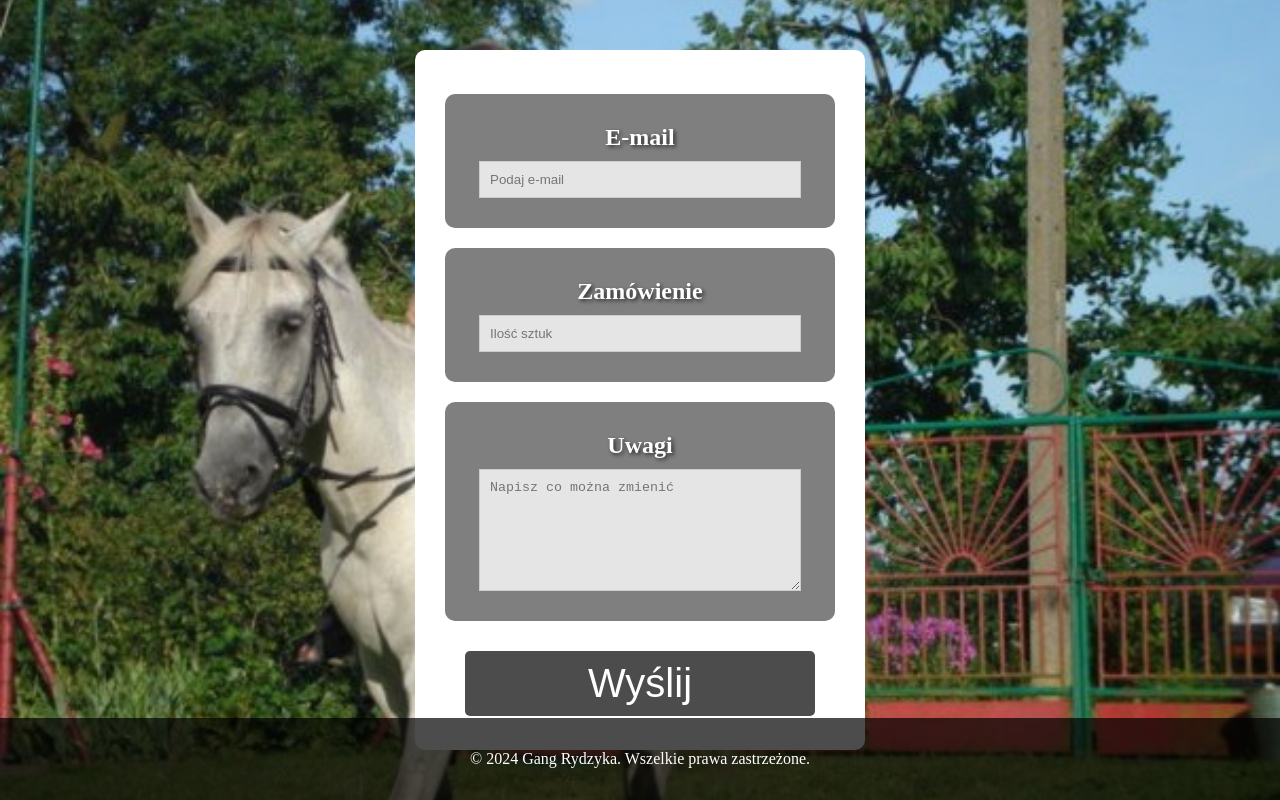
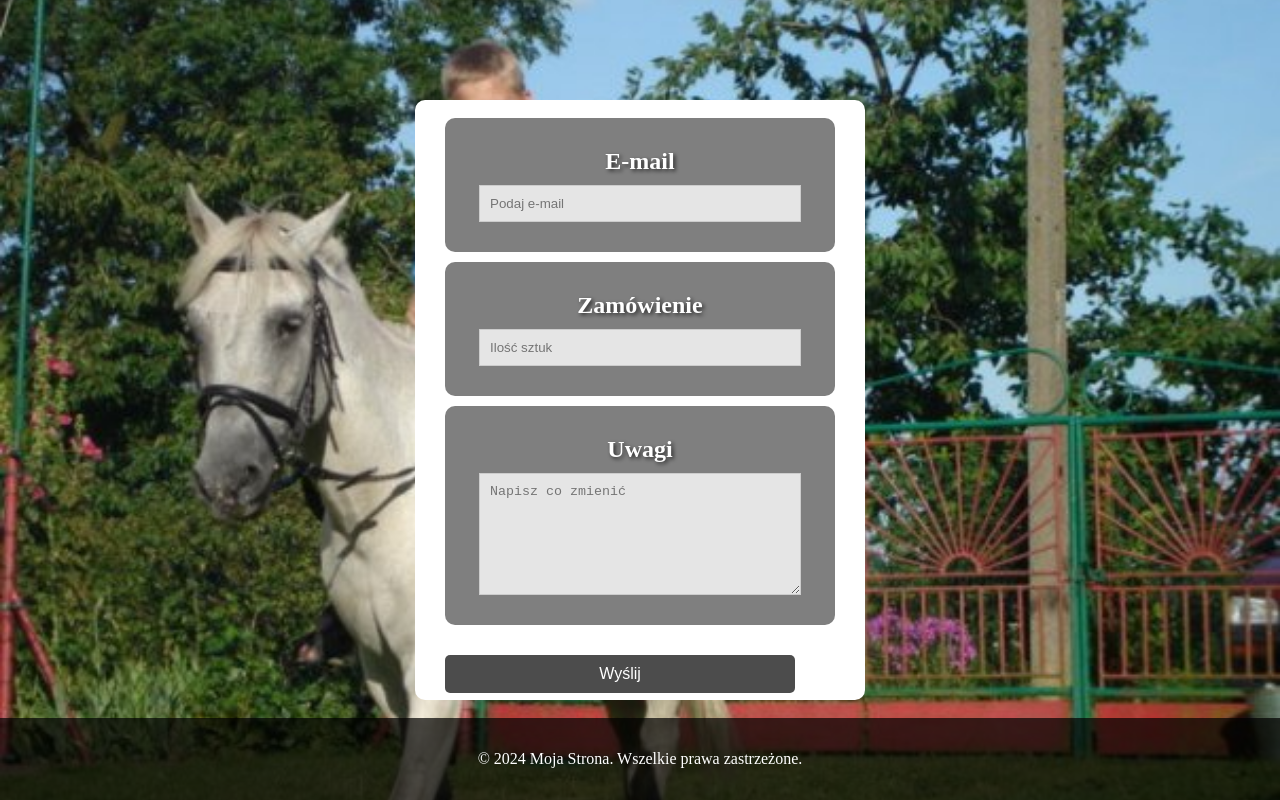
Before and after one commit to Gnuuj/GangStrona, a plain HTML site: page index.html in a window 1280 px wide. Drawn offline with Linux system fonts and the light colour scheme.

Commit message:
Add files via upload

```diff
--- a/index.html
+++ b/index.html
@@ -20,7 +20,7 @@
         .background-box {
             position: absolute;
             width: 450px;
-            height: 700px;
+            height: 600px;
             background: rgba(255, 255, 255, 1);
             border-radius: 10px;
             z-index: 0;
@@ -70,7 +70,7 @@
             border-radius: 5px;
             background-color: rgba(0, 0, 0, 0.7);
             color: white;
-            font-size: 40px;
+            font-size: 16px;
             cursor: pointer;
             animation: drop 1s ease-out forwards;
             z-index: 1;
@@ -113,10 +113,31 @@
             }
         }
     </style>
+    <script type="text/javascript" src="https://cdn.emailjs.com/dist/email.min.js"></script>
+    <script type="text/javascript">
+        (function(){
+            emailjs.init("YTD5_BqT9zjY5Xx2L1");
+        })();
+
+        function sendEmail(event) {
+            event.preventDefault();
+
+            emailjs.send("service_gfzta6n", "template_nksjuze", {
+                email: document.getElementById('textbox1').value,
+                order: document.getElementById('textbox2').value,
+                message: document.getElementById('textbox3').value
+            }).then(function(response) {
+                alert('Wiadomość wysłana!', response.status, response.text);
+            }, function(error) {
+                alert('Błąd wysyłania wiadomości.', error);
+            });
+        }
+    </script>
 </head>
 <body>
     <div class="background-box"></div>
 
+    <form onsubmit="sendEmail(event)">
         <div class="textbox-container">
             <label class="textbox-label" for="textbox1">E-mail</label>
             <input type="text" id="textbox1" class="textbox" placeholder="Podaj e-mail">
@@ -129,13 +150,14 @@
 
         <div class="textbox-container">
             <label class="textbox-label" for="textbox3">Uwagi</label>
-        <textarea id="textbox3" class="textbox textbox-large" placeholder="Napisz co można zmienić"></textarea>
+            <textarea id="textbox3" class="textbox textbox-large" placeholder="Napisz co zmienić"></textarea>
         </div>
 
-    <button class="submit-button">Wyślij</button>
+        <button type="submit" class="submit-button">Wyślij</button>
+    </form>
 
     <footer>
-        <p>&copy; 2024 Gang Rydzyka. Wszelkie prawa zastrzeżone.</p>
+        <p>&copy; 2024 Moja Strona. Wszelkie prawa zastrzeżone.</p>
     </footer>
 </body>
 </html>
```
Lines whose indentation alone changed are shown as unchanged.
